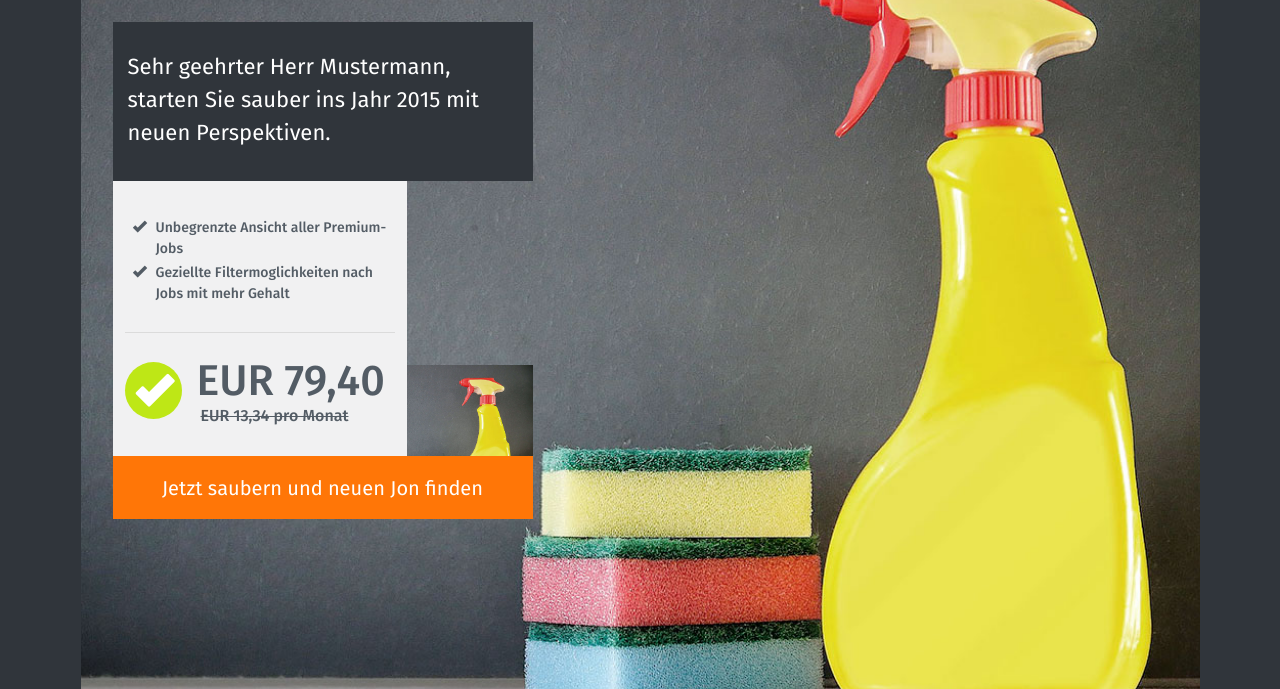
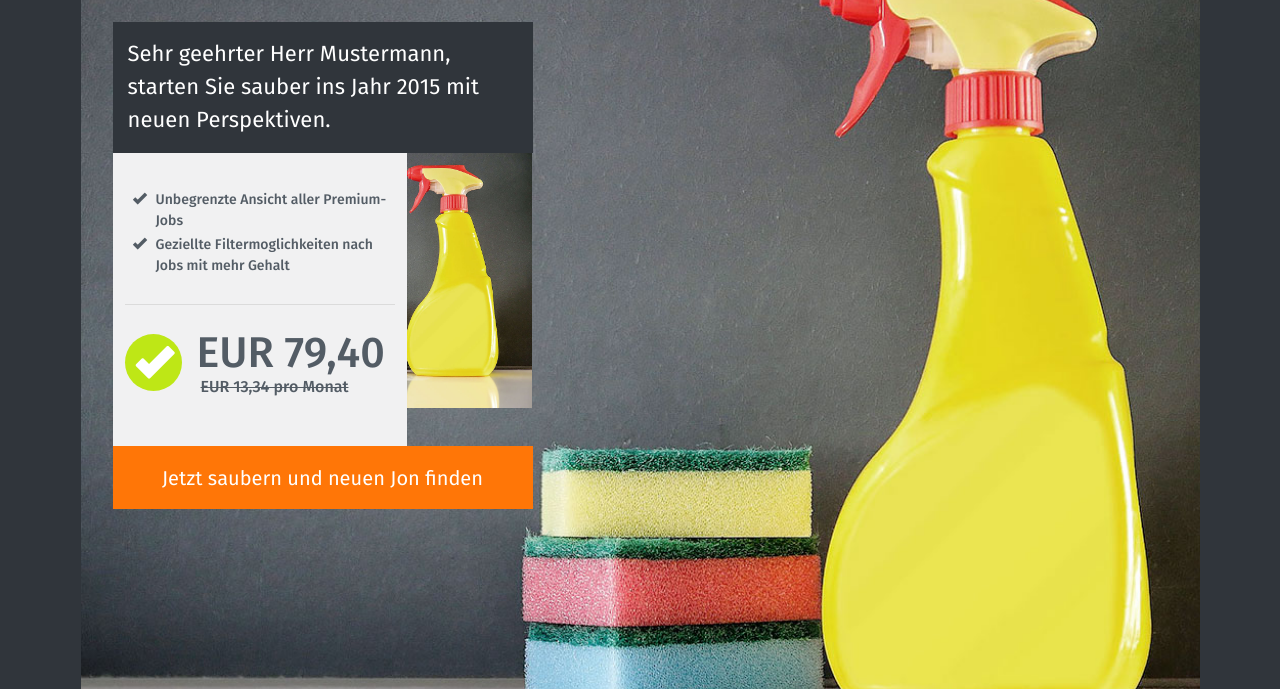
Before and after one commit to AnnaPytlik/JobLeads, a plain HTML site: page index.html in a window 1280 px wide. Shown: the part 111-800 px from the top of the page. Drawn offline with nearby package versions, Linux system fonts and the light colour scheme; files whose address does not match are found by name.

Commit message:
repair tablet

```diff
--- a/custom.scss
+++ b/custom.scss
@@ -262,12 +262,12 @@ body{
 
     .box{
         background: url(img/mood.jpg) no-repeat;
-        background-size: 55%;
-        background-position: right bottom;
+        background-size: auto 265px;
+        background-position: 100% 121px;
 
         .box__content--title{
-            padding-top: 30px;
-            padding-bottom: 30px;
+            padding-top: 4%;
+            min-height: 125px;
         }
         .bgMobile{
             display:none;
@@ -276,6 +276,14 @@ body{
             width: 70%;
             padding-top: 5%;
         }
+        .box_content--middle--txt1{
+            margin-top: 25px;
+            margin-bottom: 35px;
+            ul{
+                padding-top: 5%;
+                padding-bottom: 5%;
+            }
+        }
     }
 
 
```
Also changed, not shown: custom.css, custom.min.css.
